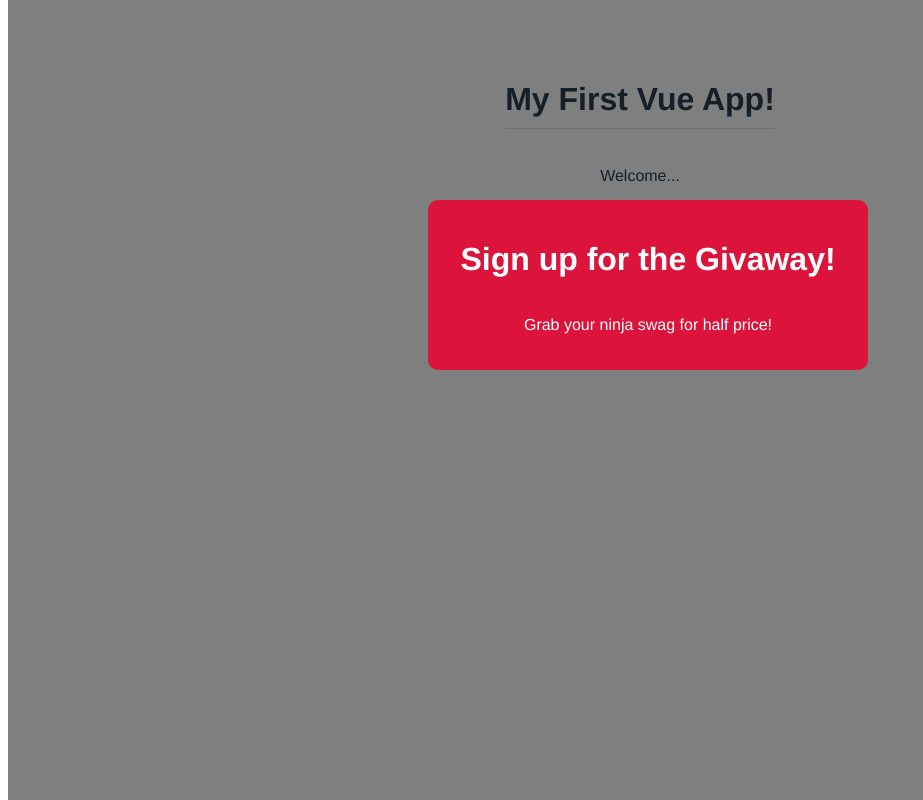
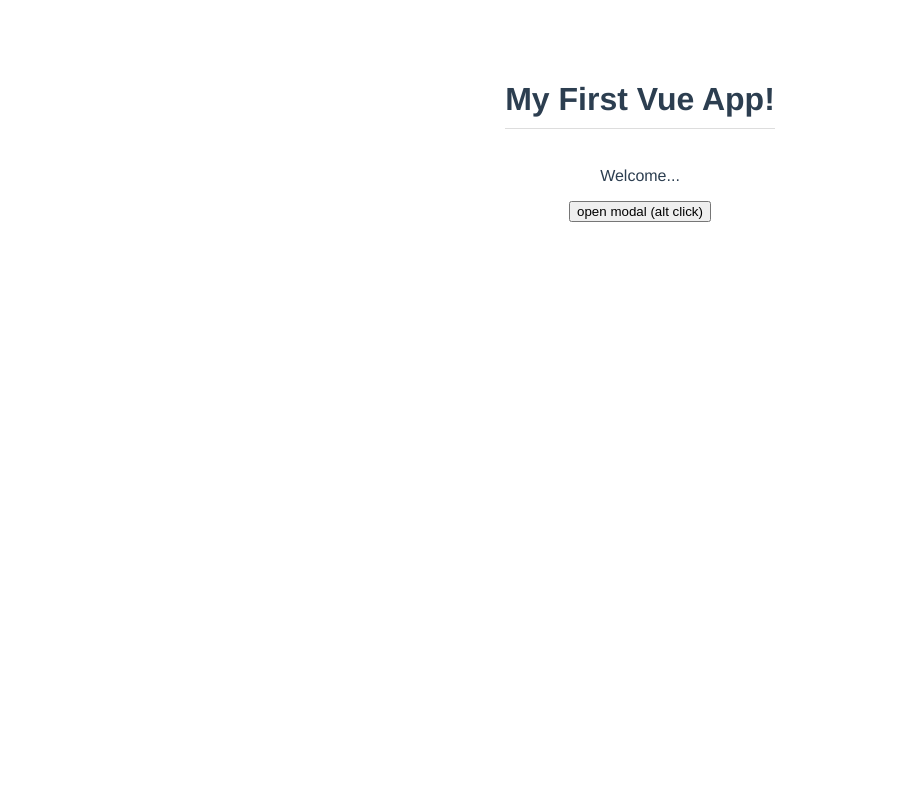
Before and after one commit to devmpartt/vue-modal-test-app, a Vue app: page / in a window 1280 px wide. Shown: the whole page, without its empty margins (0-923 px from the left). Built offline with nearby package versions, Linux system fonts and the light colour scheme; the HTML template or start-up script is replaced by a standard one.

Commit message:
click event modifier

```diff
--- a/src/App.vue
+++ b/src/App.vue
@@ -1,8 +1,10 @@
 <template>
   <h1>{{ title }}</h1>
   <p>Welcome...</p>
-  <!-- <Modal heading="Sign up for the Givaway!" text="Grab your ninja swag for half price!" /> -->
-  <Modal :heading="heading" :text="text" theme="sale" />
+  <div v-if="showModal">
+    <Modal :heading="heading" :text="text" theme="sale" @close="toggleModal" />
+  </div>
+  <button @click.alt="toggleModal">open modal (alt click)</button>
 </template>
 
 <script>
@@ -15,7 +17,13 @@
     return {
       title: 'My First Vue App!',
       heading: 'Sign up for the Givaway!',
-      text: 'Grab your ninja swag for half price!'
+      text: 'Grab your ninja swag for half price!',
+      showModal: false,
+    }
+  },
+  methods: {
+    toggleModal() {
+      this.showModal = !this.showModal
     }
   }
 }
--- a/src/components/Modal.vue
+++ b/src/components/Modal.vue
@@ -1,5 +1,5 @@
 <template>
-  <div class="backdrop">
+  <div class="backdrop" @click.self="closeModal">
     <div class="modal" :class="{ sale: theme === 'sale' }">
       <h1>{{ heading }}</h1>
       <p>{{ text }}</p>
@@ -9,7 +9,12 @@
 
 <script>
 export default {
-  props: ['heading', 'text', 'theme']
+  props: ['heading', 'text', 'theme'],
+  methods: {
+    closeModal() {
+      this.$emit('close')
+    }
+  }
 }
 </script>
 
```
